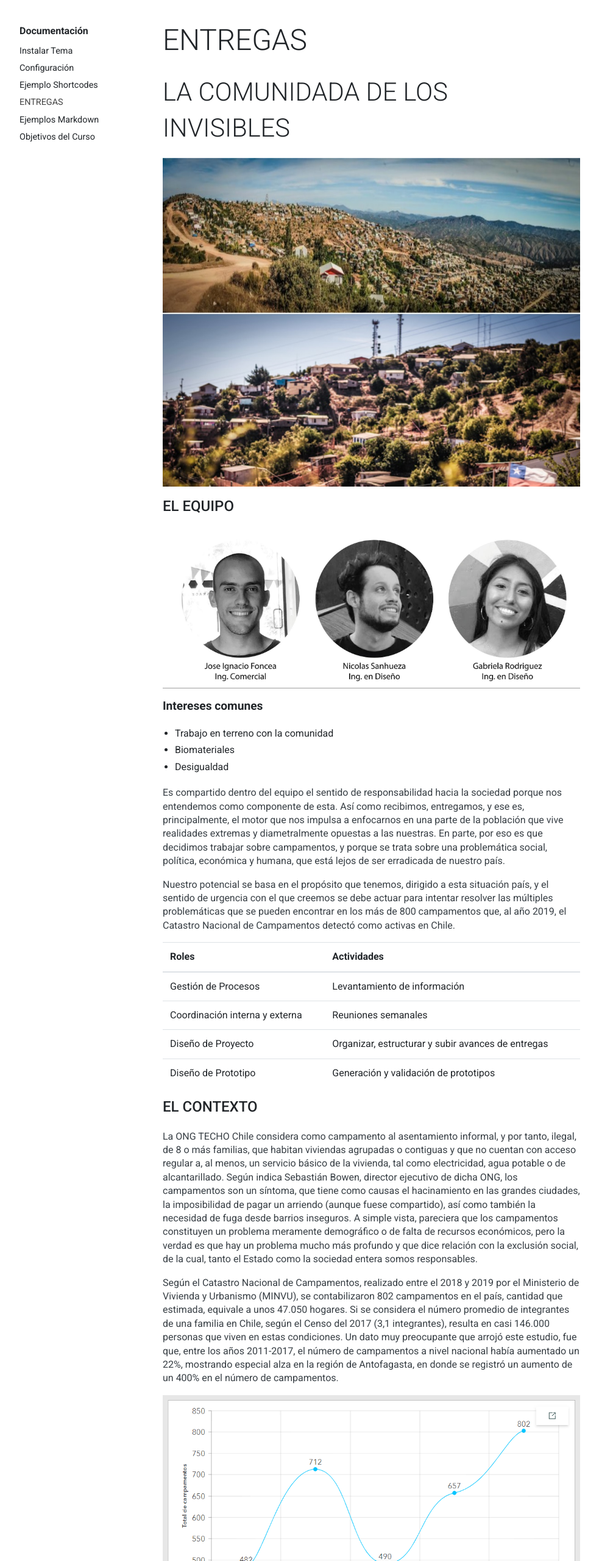
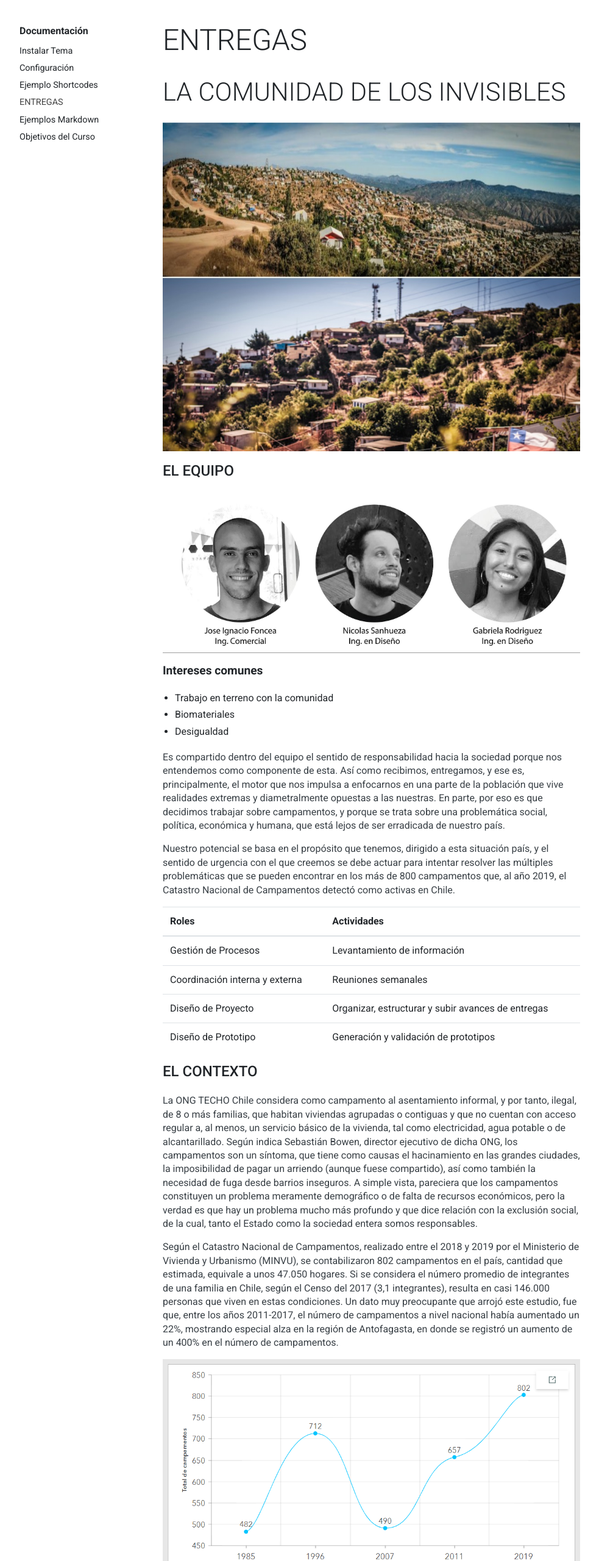
Before and after one commit to gabrielaarisel/gabrielaarisel.github.io, a plain HTML site: page docs/entrega-1/index.html in a window 1280 px wide. Shown: the part 80-2640 px from the top of the page at 61% size, without its empty margins (148-1131 px from the left). Drawn offline with nearby package versions, Linux system fonts and the light colour scheme; some packages are replaced by stand-ins of ours; a script that the page names is missing.

Commit message:
puntuacion

```diff
--- a/docs/entrega-1/index.html
+++ b/docs/entrega-1/index.html
@@ -136,7 +136,7 @@
 <h1 class="title">ENTREGAS</h1>
 <div class="content ">
   <!-- raw HTML omitted -->
-<h1 id="la-comunidada-de-los-invisibles">LA COMUNIDADA DE LOS INVISIBLES</h1>
+<h1 id="la-comunidad-de-los-invisibles">LA COMUNIDAD DE LOS INVISIBLES</h1>
 <p><img src="/img/image1.jpg" alt="entregas">
 <img src="/img/image4.jpg" alt="entregas"></p>
 <h4 id="el-equipo">EL EQUIPO</h4>
@@ -179,7 +179,7 @@
 <p>La ONG TECHO Chile considera como campamento al asentamiento informal, y por tanto, ilegal, de 8 o más familias, que habitan viviendas agrupadas o contiguas y que no cuentan con acceso regular a, al menos, un servicio básico de la vivienda, tal como electricidad, agua potable o de alcantarillado. Según indica Sebastián Bowen, director ejecutivo de dicha ONG, los campamentos son un síntoma, que tiene como causas el hacinamiento en las grandes ciudades, la imposibilidad de pagar un arriendo (aunque fuese compartido), así como también la necesidad de fuga desde barrios inseguros. A simple vista, pareciera que los campamentos constituyen un problema meramente demográfico o de falta de recursos económicos, pero la verdad es que hay un problema mucho más profundo y que dice relación con la exclusión social, de la cual, tanto el Estado como la sociedad entera somos responsables.</p>
 <p>Según el Catastro Nacional de Campamentos, realizado entre el 2018 y 2019 por el Ministerio de Vivienda y Urbanismo (MINVU), se contabilizaron 802 campamentos en el país, cantidad que estimada, equivale a unos 47.050 hogares. Si se considera el número promedio de integrantes de una familia en Chile, según el Censo del 2017 (3,1 integrantes), resulta en casi 146.000 personas que viven en estas condiciones. Un dato muy preocupante que arrojó este estudio, fue que, entre los años 2011-2017, el número de campamentos a nivel nacional había aumentado un 22%, mostrando especial alza en la región de Antofagasta, en donde se registró un aumento de un 400% en el número de campamentos.</p>
 <p><img src="/img/image3.png" alt="entregas">
-A lo largo de Chile, las regiones que presentan mayores asentamientos de campamentos son, representado en hogares, son:</p>
+A lo largo de Chile, las regiones que presentan mayores asentamientos de campamentos, representado en hogares, son:</p>
 <ol>
 <li>Valparaíso (V), con 11.228 hogares.</li>
 <li>Antofagasta (2), con 7.621 hogares.</li>
@@ -199,11 +199,7 @@ A lo largo de Chile, las regiones que presentan mayores asentamientos de campame
 <p>Aunque en algunas épocas del año las familias que viven en campamentos cuentan con recursos -aún escasos- para reparar sus casas, ampliarlas o prepararlas para el invierno, resulta evidente que el material del cual están construidas sigue siendo insuficiente cuando se habla de contar con una vivienda que pueda albergar, al menos de manera segura, a toda la familia. Restos de madera, algunas planchas de zinc, cartones. Cualquier material sobrante sirve para construir un intento de casa, lo más amplio y robusto posible.</p>
 <p><img src="/img/image6.jpg" alt="entregas"></p>
 <p>Pues bien, dada la clara relevancia de la materialidad de las casas para asegurar condiciones al menos de seguridad en la habitabilidad, y del peligro inminente de que las casas del campamento sean alcanzadas por el fuego, es que se piensa explorar en el desarrollo de un biomaterial con características ignífugas, pero que al mismo tiempo esté compuesto de materiales reutilizados, ojalá disponibles en abundancia en la zona (V región), de manera de poder vincular a los pobladores de los campamentos en el proceso productivo de sus mismas viviendas.</p>
-<ul>
-<li>
 <h4 id="preguntas-introductorias-a-la-investigación">Preguntas introductorias a la investigación:</h4>
-</li>
-</ul>
 <ol>
 <li>¿Cómo podemos aportar en la construcción de vivienda digna, con pocos recursos y accesible para familias vulnerables?</li>
 <li>¿Cuáles son las necesidades primordiales de los pobladores de un campamento? ¿Existen diferencias sustanciales en estas, dependiendo del lugar geográfico en el que se asienta o si es que son campamentos rurales, urbanos o mixtos?</li>
```
